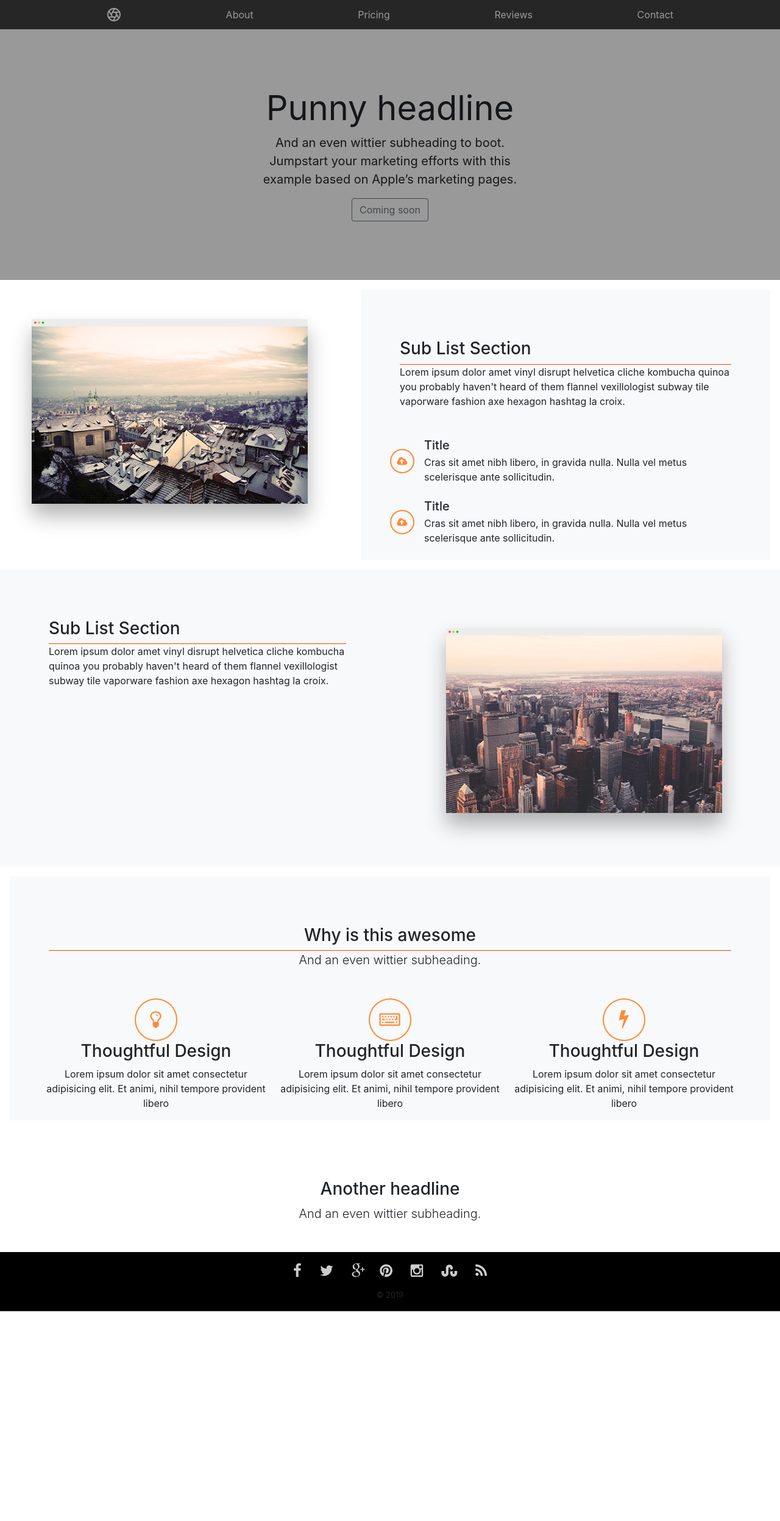
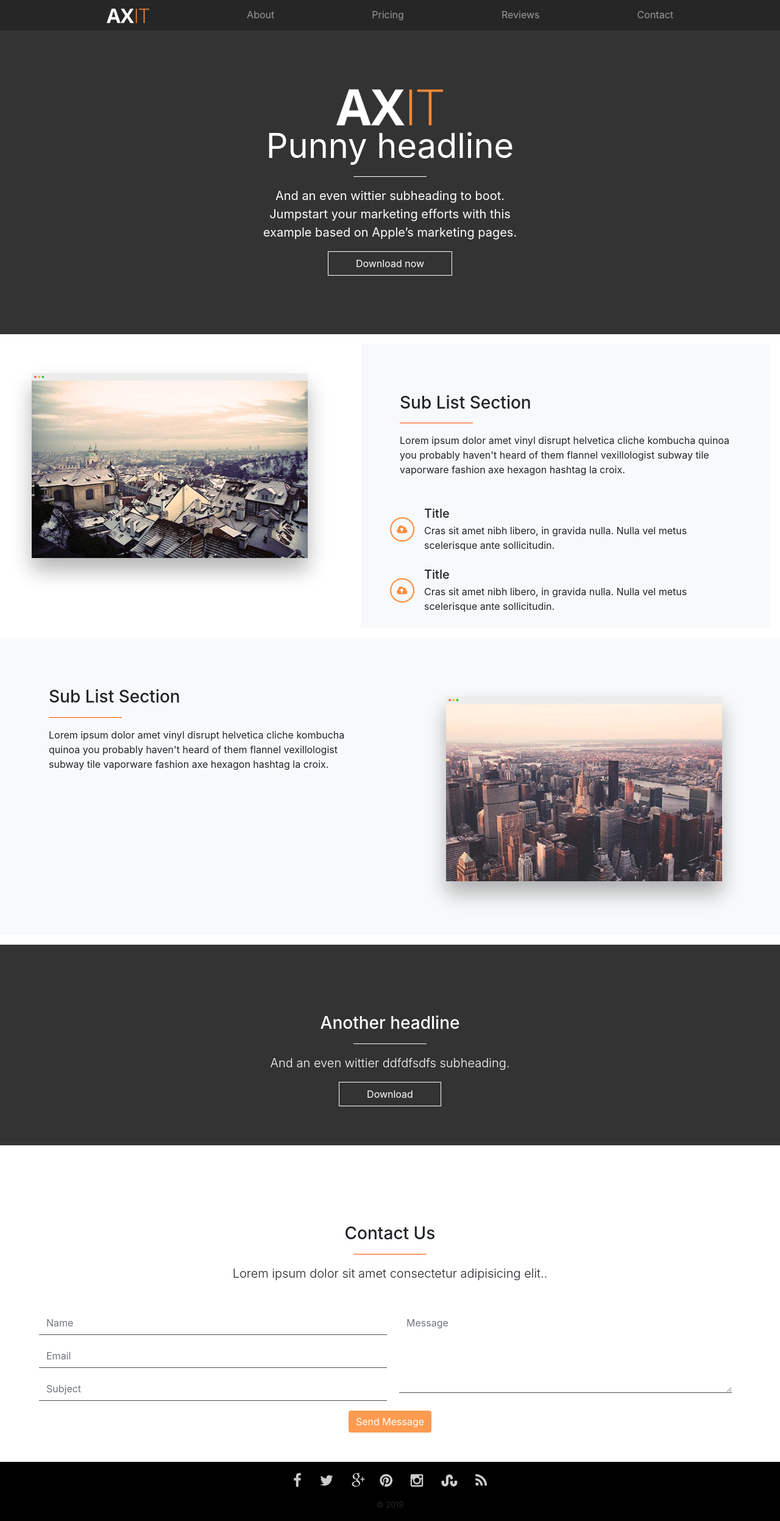
Before and after one commit to NemanjaMandic/axit-theme, a plain HTML site: page index.html in a window 1280 px wide. Shown: the whole page at 61% size. Before the commit the page ends 2150 px from the top, so only its background shows below. Drawn offline with nearby package versions, Linux system fonts and the light colour scheme.

Commit message:
added logo

```diff
--- a/css/style.css
+++ b/css/style.css
@@ -6,45 +6,79 @@
    * Custom translucent site header
    */
 
-   .hero{
+.hero {
   background-image: url(../img/hero.png);
 }
-   .overlay{
+.overlay {
   background: black;
   width: 100%;
   height: auto;
   position: absolute;
   top: 0;
   bottom: 0;
-    opacity: 0.4;
+  opacity: 0.8;
+  z-index: -1;
 }
 
-   .line{
+.line {
   background: orangered;
   height: 1px;
+  width: 120px;
+}
+
+.line.center {
+  margin: 0 auto;
+}
+
+.line.white {
+  background: #ffffff;
+}
+
+.orange-btn {
+  background-color: #ff9b51;
+  border: none;
 }
 .site-header {
-    background-color: rgba(0, 0, 0, .85);
+  background-color: rgba(0, 0, 0, 0.85);
   -webkit-backdrop-filter: saturate(180%) blur(20px);
   backdrop-filter: saturate(180%) blur(20px);
 }
 
-  .custom-panel{
+.btn-white {
+  color: #fff;
+  border-color: #fff;
+  border-radius: 0;
+  padding: 7px 45px;
+}
+
+.custom-panel {
   background-image: url(../img/custom-panel.png);
 }
-  .footer{
+
+.half-width {
+  width: 571px;
+}
+
+.logo {
+  width: 70px;
+}
+.input-control {
+  border: none;
+  border-bottom: 1px solid;
+  background: transparent;
+  border-radius: 0;
+}
+.footer {
   background-color: #000000;
 }
 .site-header a {
   color: #999;
-    transition: ease-in-out color .15s;
+  transition: ease-in-out color 0.15s;
 }
 .site-header a:hover {
   color: #fff;
   text-decoration: none;
 }
-
-
 
 .product-device-2 {
   top: -25%;
@@ -53,7 +87,6 @@
   left: 5%;
   background-color: #e5e5e5;
 }
-
 
 /*
    * Extra utilities
@@ -70,7 +103,9 @@
   }
 }
 
-  .overflow-hidden { overflow: hidden; }
+.overflow-hidden {
+  overflow: hidden;
+}
 
 .bd-placeholder-img {
   font-size: 1.125rem;
--- a/index.html
+++ b/index.html
@@ -1,39 +1,52 @@
-<!doctype html>
+<!DOCTYPE html>
 <html lang="en">
   <head>
-    <meta charset="utf-8">
-    <meta name="viewport" content="width=device-width, initial-scale=1, shrink-to-fit=no">
+    <meta charset="utf-8" />
+    <meta
+      name="viewport"
+      content="width=device-width, initial-scale=1, shrink-to-fit=no"
+    />
 
     <title>Product example · Bootstrap</title>
 
-
-
     <!-- Bootstrap core CSS -->
-    <link rel="stylesheet" href="https://stackpath.bootstrapcdn.com/bootstrap/4.3.1/css/bootstrap.min.css" integrity="sha384-ggOyR0iXCbMQv3Xipma34MD+dH/1fQ784/j6cY/iJTQUOhcWr7x9JvoRxT2MZw1T" crossorigin="anonymous">
-
+    <link
+      rel="stylesheet"
+      href="https://stackpath.bootstrapcdn.com/bootstrap/4.3.1/css/bootstrap.min.css"
+      integrity="sha384-ggOyR0iXCbMQv3Xipma34MD+dH/1fQ784/j6cY/iJTQUOhcWr7x9JvoRxT2MZw1T"
+      crossorigin="anonymous"
+    />
 
     <!-- Custom styles for this template -->
-    <link href="css/style.css" rel="stylesheet">
+    <link href="css/style.css" rel="stylesheet" />
   </head>
   <body>
     <nav class="site-header sticky-top py-1">
-  <div class="container d-flex flex-column flex-md-row justify-content-between">
-    <a class="py-2" href="#">
-      <svg xmlns="http://www.w3.org/2000/svg" width="24" height="24" fill="none" stroke="currentColor" stroke-linecap="round" stroke-linejoin="round" stroke-width="2" class="d-block mx-auto" role="img" viewBox="0 0 24 24" focusable="false"><title>Product</title><circle cx="12" cy="12" r="10"/><path d="M14.31 8l5.74 9.94M9.69 8h11.48M7.38 12l5.74-9.94M9.69 16L3.95 6.06M14.31 16H2.83m13.79-4l-5.74 9.94"/></svg>
+      <div
+        class="container d-flex flex-column flex-md-row justify-content-between"
+      >
+        <a class="logo py-2" href="#">
+          <img src="img/Logo.png" class="img-fluid" alt="logo" />
         </a>
         <a class="py-2 d-none d-md-inline-block" href="#">About</a>
         <a class="py-2 d-none d-md-inline-block" href="#">Pricing</a>
         <a class="py-2 d-none d-md-inline-block" href="#">Reviews</a>
         <a class="py-2 d-none d-md-inline-block" href="#">Contact</a>
-
       </div>
     </nav>
 
     <div class="hero position-relative overflow-hidden text-center">
-  <div class="col-md-5 p-lg-5 mx-auto my-5">
+      <div class="col-md-5 p-lg-5 mx-auto text-white my-5">
+        <div>
+            <img src="img/Logo.png" class="img-fluid" alt="logo" />
+        </div>
         <h1 class="display-4 font-weight-normal">Punny headline</h1>
-    <p class="lead font-weight-normal">And an even wittier subheading to boot. Jumpstart your marketing efforts with this example based on Apple’s marketing pages.</p>
-    <a class="btn btn-outline-secondary" href="#">Coming soon</a>
+        <div class="line center white mt-3 mb-3"></div>
+        <p class="lead font-weight-normal">
+          And an even wittier subheading to boot. Jumpstart your marketing
+          efforts with this example based on Apple’s marketing pages.
+        </p>
+        <a class="btn btn-white btn-outline-secondary" href="#">Download now</a>
       </div>
       <div class="overlay"></div>
     </div>
@@ -43,30 +56,40 @@
         <div class="my-3 py-3">
           <img alt="left product" src="img/left-product.png" />
         </div>
-
       </div>
       <div class="bg-light mr-md-3 pt-3 px-3 pt-md-5 px-md-5 overflow-hidden">
         <div class="my-3 p-3">
-      <h3 class="display-5">Sub List Section</h3>
-      <div class="line"></div>
+          <h3 class="display-5 mb-3">Sub List Section</h3>
+          <div class="line mb-3"></div>
           <p>
-        Lorem ipsum dolor amet vinyl disrupt helvetica cliche kombucha quinoa you probably haven't heard of them flannel vexillologist subway tile vaporware fashion axe hexagon hashtag la croix.
+            Lorem ipsum dolor amet vinyl disrupt helvetica cliche kombucha
+            quinoa you probably haven't heard of them flannel vexillologist
+            subway tile vaporware fashion axe hexagon hashtag la croix.
           </p>
-
         </div>
         <ul class="list-unstyled">
           <li class="media">
-          <img src="img/list_icon_upload_u127.png" class="align-self-center mr-3" alt="upload icon">
+            <img
+              src="img/list_icon_upload_u127.png"
+              class="align-self-center mr-3"
+              alt="upload icon"
+            />
             <div class="media-body">
               <h5 class="mt-0 mb-1">Title</h5>
-            Cras sit amet nibh libero, in gravida nulla. Nulla vel metus scelerisque ante sollicitudin.
+              Cras sit amet nibh libero, in gravida nulla. Nulla vel metus
+              scelerisque ante sollicitudin.
             </div>
           </li>
           <li class="media my-4">
-            <img src="img/list_icon_upload_u127.png" class="align-self-center mr-3" alt="upload icon">
+            <img
+              src="img/list_icon_upload_u127.png"
+              class="align-self-center mr-3"
+              alt="upload icon"
+            />
             <div class="media-body">
               <h5 class="mt-0 mb-1">Title</h5>
-            Cras sit amet nibh libero, in gravida nulla. Nulla vel metus scelerisque ante sollicitudin.
+              Cras sit amet nibh libero, in gravida nulla. Nulla vel metus
+              scelerisque ante sollicitudin.
             </div>
           </li>
         </ul>
@@ -76,84 +99,125 @@
     <div class="d-md-flex bg-light flex-md-equal w-100 my-md-3 pl-md-3">
       <div class="bg-light mr-md-3 pt-3 px-3 pt-md-5 px-md-5 overflow-hidden">
         <div class="my-3 p-3">
-        <h3 class="display-5">Sub List Section</h3>
-        <div class="line"></div>
+          <h3 class="display-5 mb-3">Sub List Section</h3>
+          <div class="line mb-3"></div>
           <p>
-          Lorem ipsum dolor amet vinyl disrupt helvetica cliche kombucha quinoa you probably haven't heard of them flannel vexillologist subway tile vaporware fashion axe hexagon hashtag la croix.
+            Lorem ipsum dolor amet vinyl disrupt helvetica cliche kombucha
+            quinoa you probably haven't heard of them flannel vexillologist
+            subway tile vaporware fashion axe hexagon hashtag la croix.
           </p>
         </div>
-
       </div>
-  <div class="mr-md-3 pt-3 px-3 pt-md-5 px-md-5 text-center overflow-hidden">
+      <div
+        class="mr-md-3 pt-3 px-3 pt-md-5 px-md-5 text-center overflow-hidden"
+      >
         <div class="my-3 py-3">
           <img alt="left product" src="img/right-product.png" />
-    </div>
-
-  </div>
-</div>
-
-<div class="d-md-flex flex-md-equal w-100 my-md-3 pl-md-3">
-  <div class="bg-light mr-md-3 pt-3 px-3 pt-md-5 px-md-5 text-center overflow-hidden">
-    <div class="my-3 p-3">
-      <h3 class="display-5">Why is this awesome</h3>
-      <div class="line"></div>
-      <p class="lead">And an even wittier subheading.</p>
-    </div>
-    <div class="d-md-flex flex-md-equal">
-        <div class="box">
-            <img src="img/icon-awesome.png" alt="icon awesome" />
-            <div class="text-center">
-                <h3>Thoughtful Design</h3>
-                <p>Lorem ipsum dolor sit amet consectetur adipisicing elit. Et animi, nihil tempore provident libero </p>
-            </div>
-        </div>
-        <div class="box">
-            <img src="img/icon-well-crafted.png" alt="icon well crafted" />
-            <div class="text-center">
-                <h3>Thoughtful Design</h3>
-                <p>Lorem ipsum dolor sit amet consectetur adipisicing elit. Et animi, nihil tempore provident libero </p>
-            </div>
-        </div>
-        <div class="box">
-            <img src="img/icon-easy-customize.png" alt="icon easy" />
-            <div class="text-center">
-                <h3>Thoughtful Design</h3>
-                <p>Lorem ipsum dolor sit amet consectetur adipisicing elit. Et animi, nihil tempore provident libero </p>
-            </div>
-        </div>
         </div>
       </div>
     </div>
 
+
     <div class="d-md-flex flex-md-equal w-100 ">
-  <div class="custom-panel pt-3 pt-md-5 text-center overflow-hidden">
-    <div class="my-3 p-3">
+      <div class="custom-panel pt-3 pt-md-5 text-center position-relative text-white overflow-hidden">
+        <div class="my-3 p-5 frontline">
           <h3 class="display-5">Another headline</h3>
-      <p class="lead">And an even wittier subheading.</p>
-    </div>
-    <div class=""></div>
-  </div>
+          <div class="line center white mt-3 mb-3"></div>
+          <p class="lead">And an even wittier ddfdfsdfs subheading.</p>
+          <button type="button" class="btn btn-white  btn-outline-dark">Download</button>
 
         </div>
 
+       <div class="overlay"></div>
+      </div>
+    </div>
+    <div class="d-md-flex flex-md-equal w-100 my-md-5 pl-md-3">
+      <div
+        class="mr-md-3 pt-3 px-3 pt-md-5 px-md-5 text-center overflow-hidden"
+      >
+        <div class="my-3 p-3">
+          <h3 class="display-5 mb-3">Contact Us</h3>
+          <div class="line center mb-3"></div>
+          <p class="lead">
+            Lorem ipsum dolor sit amet consectetur adipisicing elit..
+          </p>
+        </div>
+        <div class="d-md-flex flex-md-equal">
+          <form class="d-md-flex flex-md-equal">
+            <div class="form-row">
+             <div class="col-md-6">
+                <div class="form-group half-width">
+                    <input
+                      type="text"
+                      class="input-control form-control"
+                      id="nameInput"
+                      placeholder="Name"
+                    />
+
+                </div>
+                <div class="form-group half-width">
+                    <input
+                    type="email"
+                    class="input-control form-control"
+                    id="emailInput"
+                    placeholder="Email"
+                  />
+
+                </div>
+                <div class="form-group half-width">
+                    <input
+                    type="text"
+                    class="input-control form-control"
+                    id="subject"
+                    placeholder="Subject"
+                  />
+                </div>
+             </div>
+              </div>
+              <div class="col-md-6">
+                  <div class="form-group">
+                      <textarea
+                        class="input-control form-control"
+                        rows="5"
+                        id="comment"
+                        placeholder="Message"
+                      ></textarea>
+                    </div>
+              </div>
+            </div>
+
+            <button type="submit" class="btn orange-btn btn-primary">Send Message</button>
+          </form>
+        </div>
+      </div>
+    </div>
     <footer class="footer text-center container-fluid py-3">
       <div class="row">
-
         <div class="col">
-
           <ul class="list-unstyled d-flex flex-md-equal text-small">
-        <li><a class="text-muted" href="#"><img src="img/socials.png"></a></li>
-
+            <li>
+              <a class="text-muted" href="#"><img src="img/socials.png"/></a>
+            </li>
           </ul>
           <small>&copy; 2019</small>
         </div>
-
       </div>
     </footer>
 
-<script src="https://code.jquery.com/jquery-3.3.1.slim.min.js" integrity="sha384-q8i/X+965DzO0rT7abK41JStQIAqVgRVzpbzo5smXKp4YfRvH+8abtTE1Pi6jizo" crossorigin="anonymous"></script>
-<script src="https://cdnjs.cloudflare.com/ajax/libs/popper.js/1.14.7/umd/popper.min.js" integrity="sha384-UO2eT0CpHqdSJQ6hJty5KVphtPhzWj9WO1clHTMGa3JDZwrnQq4sF86dIHNDz0W1" crossorigin="anonymous"></script>
-<script src="https://stackpath.bootstrapcdn.com/bootstrap/4.3.1/js/bootstrap.min.js" integrity="sha384-JjSmVgyd0p3pXB1rRibZUAYoIIy6OrQ6VrjIEaFf/nJGzIxFDsf4x0xIM+B07jRM" crossorigin="anonymous"></script>
-
+    <script
+      src="https://code.jquery.com/jquery-3.3.1.slim.min.js"
+      integrity="sha384-q8i/X+965DzO0rT7abK41JStQIAqVgRVzpbzo5smXKp4YfRvH+8abtTE1Pi6jizo"
+      crossorigin="anonymous"
+    ></script>
+    <script
+      src="https://cdnjs.cloudflare.com/ajax/libs/popper.js/1.14.7/umd/popper.min.js"
+      integrity="sha384-UO2eT0CpHqdSJQ6hJty5KVphtPhzWj9WO1clHTMGa3JDZwrnQq4sF86dIHNDz0W1"
+      crossorigin="anonymous"
+    ></script>
+    <script
+      src="https://stackpath.bootstrapcdn.com/bootstrap/4.3.1/js/bootstrap.min.js"
+      integrity="sha384-JjSmVgyd0p3pXB1rRibZUAYoIIy6OrQ6VrjIEaFf/nJGzIxFDsf4x0xIM+B07jRM"
+      crossorigin="anonymous"
+    ></script>
   </body>
 </html>
```
Also changed, not shown: img/Logo.png (added). Lines whose indentation alone changed are shown as unchanged.
